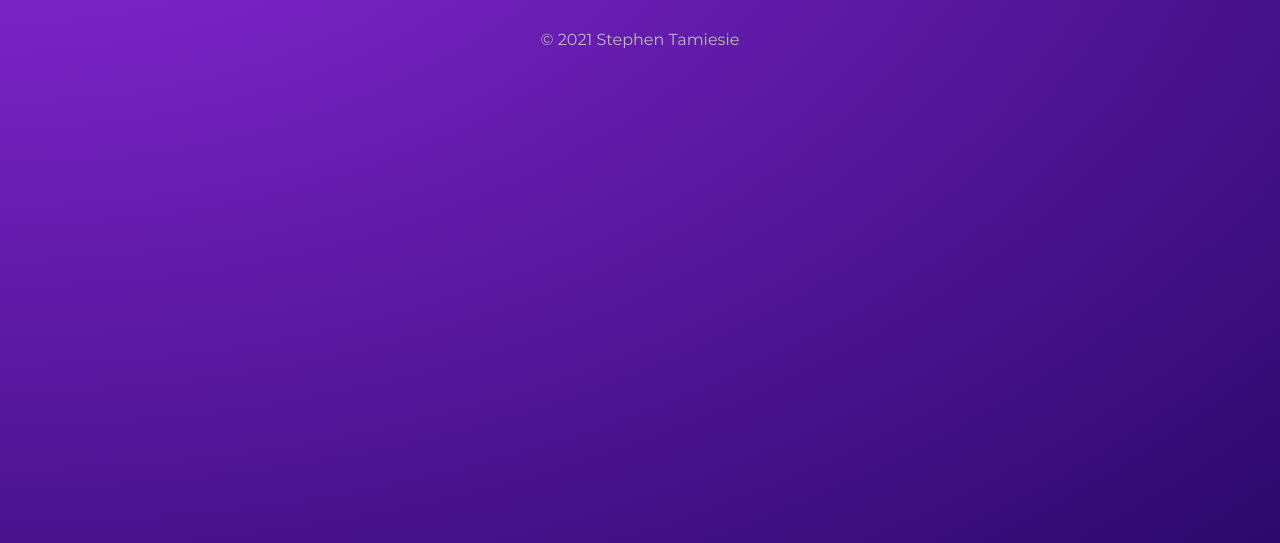
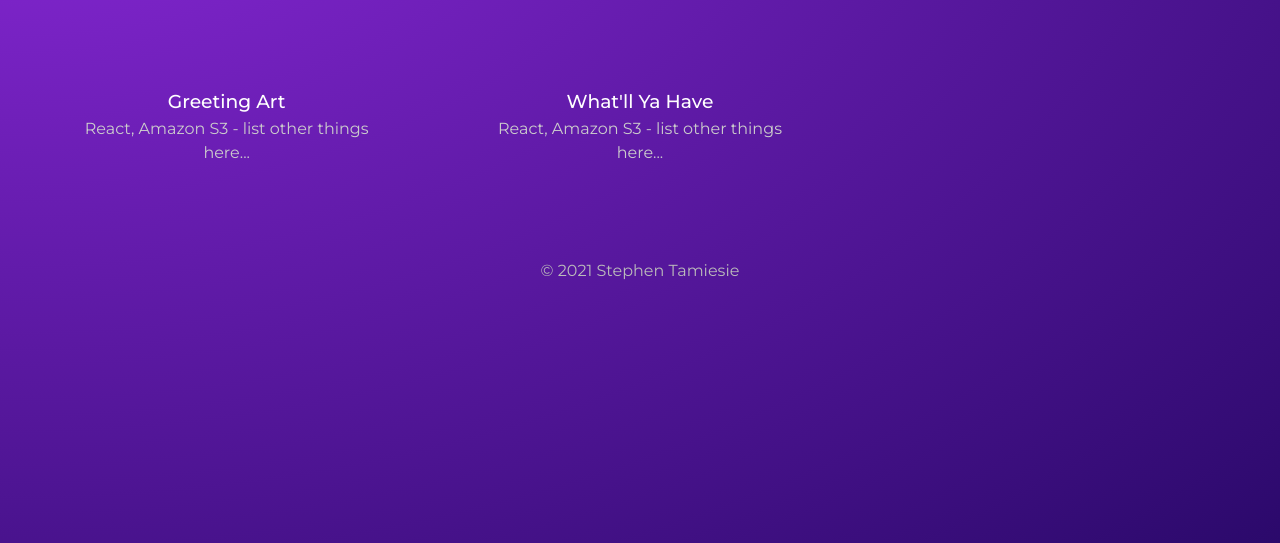
Before and after one commit to stamiesie/portfolio-site, a Gatsby site: page /projects in a window 1280 px wide. Shown: the part 257-800 px from the top of the page. Built offline with nearby package versions, Linux system fonts and the light colour scheme; Gatsby itself is replaced by a stand-in of ours.

Commit message:
fetch and list project data using graphql

```diff
--- a/src/pages/projects/index.js
+++ b/src/pages/projects/index.js
@@ -1,14 +1,44 @@
+import { graphql, Link } from 'gatsby'
 import React from 'react'
 import Layout from '../../components/Layout'
 import * as styles from '../../styles/projects.module.css'
 
-export default function Projects() {
+export default function Projects({ data }) {
+    console.log(data)
+    const projects = data.allMarkdownRemark.nodes
+
     return (
         <Layout>
             <div className={styles.portfolio}>
                 <h2>Portfolio</h2>
                 <h3>Projects I've Created</h3>
+                <div className={styles.projects}>
+                    {projects.map(project => (
+                        <Link to={"/projects/" + project.frontmatter.slug} key={project.id}>
+                            <div>
+                                <h3>{ project.frontmatter.title }</h3>
+                                <p>{ project.frontmatter.stack }</p>
+                            </div>
+                        </Link>
+                    ))}
+                </div>
             </div>
         </Layout>
     )
 }
+
+// export page query
+export const query = graphql`
+    query ProjectsPage {
+     allMarkdownRemark {
+        nodes {
+            frontmatter {
+                stack
+                title
+                slug
+            }
+            id
+        }
+     }
+    }
+  `
--- a/src/styles/projects.module.css
+++ b/src/styles/projects.module.css
@@ -9,3 +9,19 @@
     font-size: 2em;
     font-weight: 400;
   }
+
+  .projects {
+    display: grid;
+    grid-template-columns: 1fr 1fr 1fr;
+    grid-gap: 80px;
+    margin: 80px 20px;
+  }
+  .projects h3 {
+    text-align: center;
+    margin: 20px auto 0px;
+    font-weight: 500;
+  }
+  .projects p {
+    color: #ccc;
+    margin-top: 4px;
+  }
```
